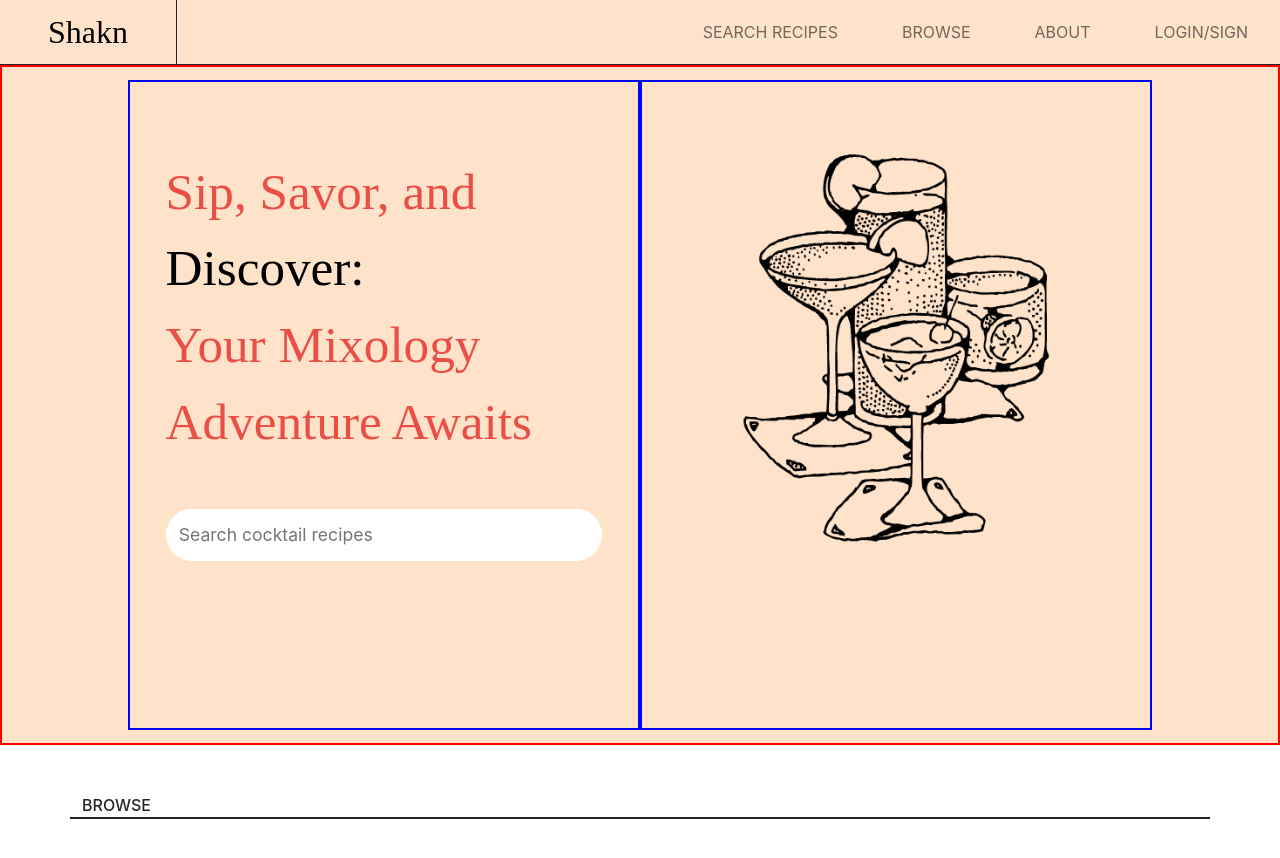
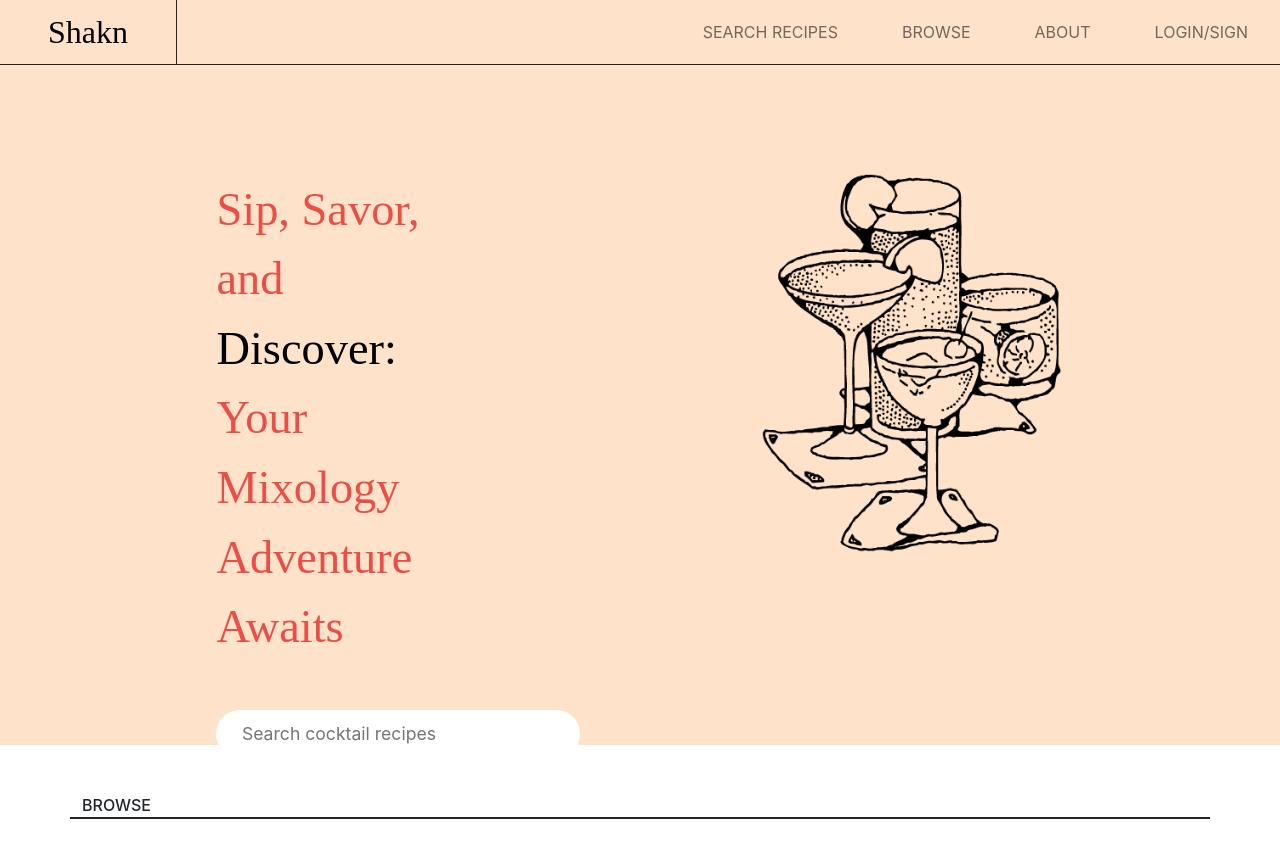
Before and after one commit to jazdmiller/shakn, a React (Create React App) app: page / in a window 1280 px wide. Shown: the top 858 px of the page. Before the commit the page ends 819 px from the top, so only its background shows below. Built offline with nearby package versions, Linux system fonts and the light colour scheme; the HTML template or start-up script is replaced by a standard one.

Commit message:
complete slicing for home hero section. updated image resize, text alignment/resize, and input bar

```diff
--- a/src/App.css
+++ b/src/App.css
@@ -37,12 +37,12 @@
   }
 } */
 
-.test{
+/* .test{
   border: 2px red solid;
 }
 .test-col{
   border: 2px blue solid;
-}
+} */
 /* *** NAVBAR *********************************************************** */
 
 .nav-background{
@@ -110,10 +110,72 @@
   max-width: 90%;
 }
 
-.hero-text-row{
-  height: inherit;
+@media (min-width: 390px){
+  .hero-text-col{
+    padding-bottom: 20% !important;
+  }
+
+  .hero-text{
+    text-align: center;
+    justify-content: center;
+    font-size: 2em;
+  }
+
+  .hero-img-col{
+    text-align: center;
+  }
+
+  .home-col input{
+    padding-left: 7%;
+  }
 }
 
+@media (min-width: 500px){
+  .hero-text-col{
+    /* padding: 2% !important; */
+  }
+
+  .hero-text{
+    text-align: center;
+    justify-content: center;
+    font-size: 1.9em;
+  }
+
+  .hero-img{
+    max-height: 85%;
+    max-width: 85%;
+    text-align: center;
+    justify-content: center ;
+  }
+}
+
+@media (min-width: 768px){
+  .home-col{
+    padding-top: 3%;
+  }
+
+  .hero-text{
+    text-align: left;
+    justify-content: left;
+    font-size: 2.9em;
+    width: 75%;
+  }
+
+  .hero-text-col{
+    padding: 7%;
+    padding-left: 10%;
+  }
+
+  .hero-img{
+    max-height: 90%;
+    max-width: 90%;
+  }
+
+  .hero-img-col{
+    text-align: right;
+    padding-right: 3%;
+  }
+}
 /* ***************** HOME BROWSE *************************** */
 
 .home-label-text{
--- a/src/pages/Home.js
+++ b/src/pages/Home.js
@@ -8,9 +8,9 @@ export default function Home() {
     <div>
         {/* ***** HERO CONTAINER ****** */}
         <div className='container-fluid home-container' >
-            <div className='row hero-text-row test home-col'>
-                <div className='order-last order-md-first col-sm-12 col-md-6 p-5 text-left test-col'>
-                    <div className='pt-4 row w-100 hero-text'>
+            <div className='row test home-col'>
+                <div className='order-last order-md-first hero-text-col col-sm-12 col-md-6 test-col'>
+                    <div className='row hero-text'>
 
                             Sip, Savor, and<p className='p-0 m-0 discover-text'>Discover:</p>Your Mixology Adventure Awaits
                     </div>
@@ -18,7 +18,7 @@ export default function Home() {
                         <input type="text" placeholder="Search cocktail recipes"></input>
                     </div>
                 </div>
-                <div className='order-md-last text-center order-first col-sm-12 col-md-6 test-col'>
+                <div className='order-md-last hero-img-col order-first col-sm-12 col-md-6 test-col'>
                     <img src={HeroImg} alt='drink graphic' className='pt-5 hero-img'/>
                 </div>
             </div>
```
